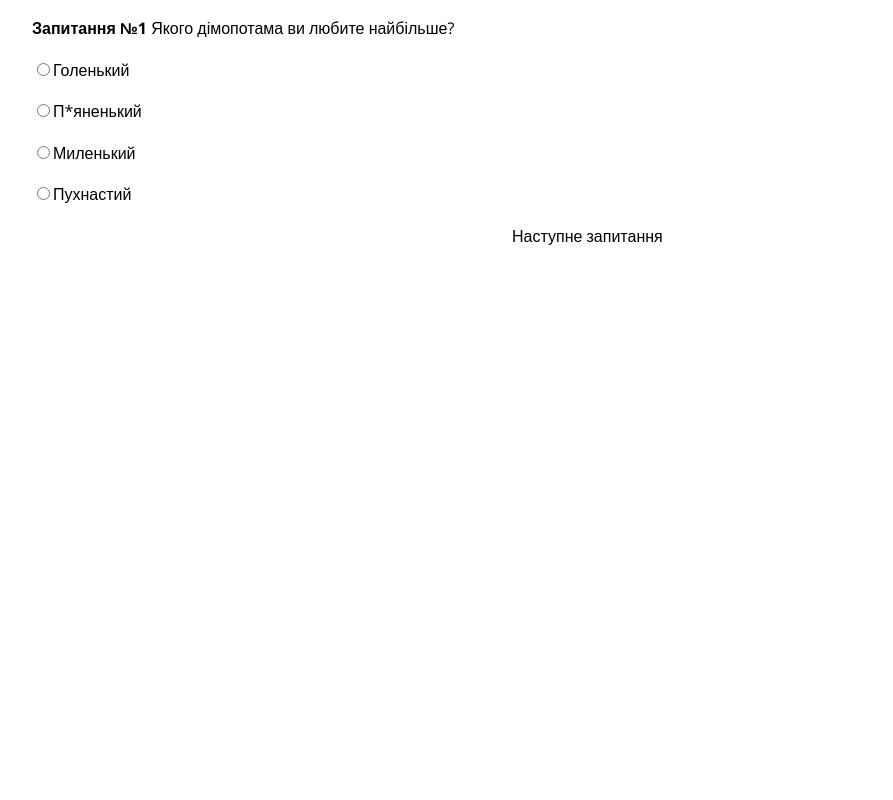
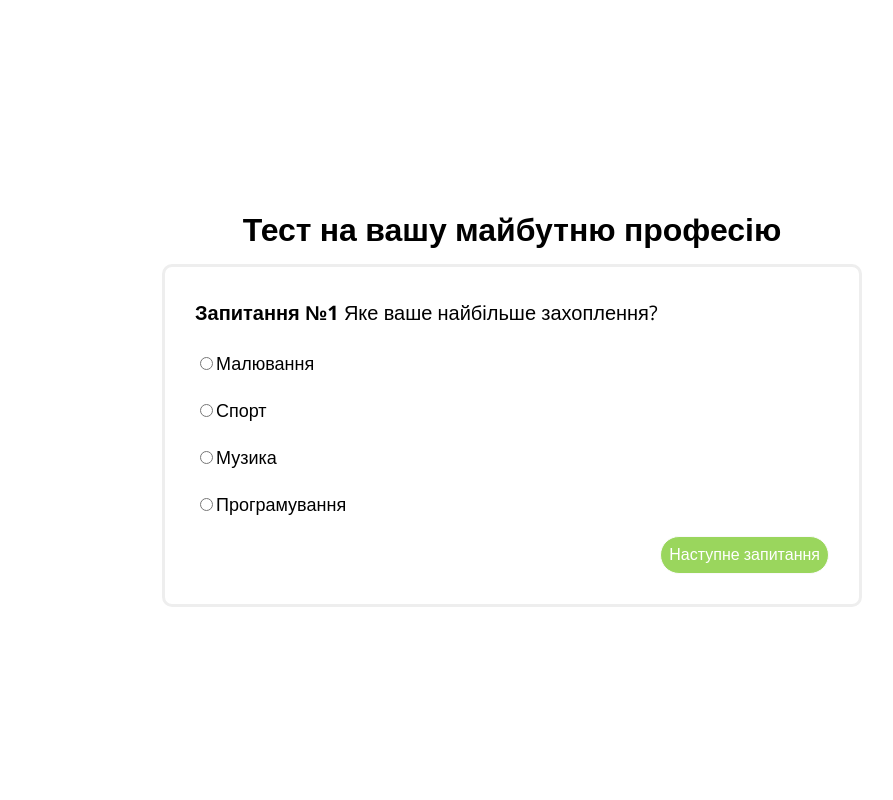
Before and after one commit to Dark-on/abi-compas, a Python web app: template templates/abi-test.html in a window 1280 px wide. Shown: the whole page, without its empty margins (128-1021 px from the left). Run offline with Jinja, Linux system fonts and the light colour scheme; the template is opened without the code that fills it, so the values that code supplies are empty.

Commit message:
style for test

```diff
--- a/assets/css/abi-test.css
+++ b/assets/css/abi-test.css
@@ -44,16 +44,65 @@ a{
 }
 
 /* ABI-TEST */
+.abi-test{
+	width: 100%;
+	height: 100vh;
+	display: flex;
+	justify-content: center;
+	align-items: center;
+	flex-direction: column;
+
+}
+.test-title{
+	margin: 10px;
+}
 .abi-test-inner{
-	display: grid;
-	grid-template-columns: 1fr 1fr;
+	min-width: 700px;
+	border: 3px solid #eee;
+	border-radius: 10px;
+	padding: 30px;
+
 }
-.abi-test__item{
-	grid-column:-1/1;
+.buttons{
+	display:flex;
+	justify-content: flex-end;
+}
+.quest-title{
+	margin-top:0;
 }
 .test-btn{
-	width: 50%;
+	color:#FFFFFF;
+	cursor:pointer;
+	padding:5px 8px;
+	font-size:16px;
+	border:solid 1px #F9F9F9;
+	background:#70C619;
+	margin: 0;
+	border-radius: 20px;
+	transition: .2s linear all;
+	opacity: .7;
 }
-.submit-btn{
-	width: 50%;
+.test-btn:hover {
+	opacity: 1;
 }
+#submit-btn{
+	outline:none;
+	color:white;
+	cursor: pointer;
+	padding:5px 11px;
+	font-size:16px;
+	border-radius: 20px;
+	transition: .2s linear all;
+	border:none;
+	background-color:orange;
+	opacity: .7;
+}
+#submit-btn:hover{
+	opacity: 1;
+}
+.quest-title{
+	font-size: 20px;
+}
+.quest-answ{
+	font-size: 18px;
+}
--- a/assets/css/base-style.css
+++ b/assets/css/base-style.css
@@ -148,6 +148,7 @@ a{
 	color:#444;
 }
 .send-button {
+	outline:none;
 	color:#FFFFFF;
 	cursor:pointer;
 	padding:8px 11px;
--- a/assets/js/abi-test.js
+++ b/assets/js/abi-test.js
@@ -1,49 +1,52 @@
 "use strict";
-window.addEventListener('DOMContentLoaded', function(){ //loaded html but no styles and so on
+
+
+window.addEventListener('DOMContentLoaded', function () { //loaded html but no styles and so on
 	let elemIndex = 0,
-	/* get the buttons from html */
-	prevBut = document.getElementById('prev-btn'),
-	nextBut = document.getElementById('next-btn'),
-	submitBtn = document.getElementById('submit-btn');
+		/* get the buttons from html */
+		btns = document.querySelector('.buttons'),
+		prevBut = document.getElementById('prev-btn'),
+		nextBut = document.getElementById('next-btn'),
+		submitBtn = document.getElementById('submit-btn');
 	showElem(elemIndex); // show first elem
 
 	/* calls the function and increases the element index by 1 */
-	prevBut.onclick = function() {
-		showElem(elemIndex -=1 );
+	prevBut.onclick = function () {
+		showElem(elemIndex -= 1);
 	}
 	/* calls the function and decreases the element index by 1 */
-	nextBut.onclick = function() {
-		showElem(elemIndex +=1 );
+	nextBut.onclick = function () {
+		showElem(elemIndex += 1);
 	}
 
 	/* function that shows an element */
-	function showElem(n){
+	function showElem(n) {
 		let elements = document.querySelectorAll('.abi-test__item');
 
-		if(n < 0) elemIndex = 0;
-		if(n > elements.length - 1) elemIndex = elements.length - 1;
+		if (n < 0) elemIndex = 0;
+		if (n > elements.length - 1) elemIndex = elements.length - 1;
 
 		/* style-changing conditions */
-		switch(n){
+		switch (n) {
 			case 0:
 				prevBut.style.display = 'none';
-				nextBut.style.gridColumn = '2/3';
 				submitBtn.style.display = 'none';
+				btns.style.justifyContent = 'flex-end';
 				break;
 			case elements.length - 1:
 				nextBut.style.display = 'none';
 				submitBtn.style.display = 'block';
+				btns.style.justifyContent = 'space-between';
 				break;
 			default:
 				prevBut.style.display = 'block';
 				nextBut.style.display = 'block';
-				prevBut.style.gridColumn = '1/2';
-				nextBut.style.gridColumn = '2/3';
 				submitBtn.style.display = 'none';
+				btns.style.justifyContent = 'space-between';
 		}
 
 		/* display:none all elements */
-		for (let i = 0; i < elements.length; i++ ){
+		for (let i = 0; i < elements.length; i++) {
 			elements[i].style.display = "none";
 		}
 		/* show elem with curent index */
--- a/templates/abi-test.html
+++ b/templates/abi-test.html
@@ -1,41 +1,48 @@
 <!DOCTYPE html>
 <html lang="uk">
+
 <head>
 	<meta charset="UTF-8">
 	<title>Test</title>
 	<meta name="viewport" content="width=device-width, initial-scale=1">
 	<link rel="stylesheet" href="../assets/css/abi-test.css">
-	<link href="https://fonts.googleapis.com/css?family=Open+Sans:400,700&display=swap&subset=cyrillic" rel="stylesheet">
+	<link href="https://fonts.googleapis.com/css?family=Open+Sans:400,700&display=swap&subset=cyrillic"
+		rel="stylesheet">
 	<script src="../assets/js/abi-test.js"></script>
 </head>
+
 <body>
 	<div class="container">
+
 		<form action="#" method="post" class="abi-test">
+			<h1 class="test-title">Тест на вашу майбутню професію</h1>
 			<div class="abi-test-inner">
 				<div class="abi-test__item">
-					<p><b>Запитання №1</b> Якого дімопотама ви любите найбільше?</p>
-					<p><input type="radio" name="dimopotam" value="Голенький">Голенький</p>
-					<p><input type="radio" name="dimopotam" value="П*яненький">П*яненький</p>
-					<p><input type="radio" name="dimopotam" value="Миленький">Миленький</p>
-					<p><input type="radio" name="dimopotam" value="Пухнастий">Пухнастий</p>
+					<p class="quest-title"><b>Запитання №1</b> Яке ваше найбільше захоплення?</p>
+					<p class="quest-answ"><input type="radio" name="hobby" value="Малювання">Малювання</p>
+					<p class="quest-answ"><input type="radio" name="hobby" value="Спорт">Спорт</p>
+					<p class="quest-answ"><input type="radio" name="hobby" value="Музика">Музика</p>
+					<p class="quest-answ"><input type="radio" name="hobby" value="Програмування">Програмування</p>
 				</div>
 				<div class="abi-test__item">
-					<p><b>Запитання №2</b> Якого олегатора ви любите найбільше?</p>
-					<p><input type="radio" name="olegator" value="Кусючий">Кусючий</p>
-					<p><input type="radio" name="olegator" value="Кучерявенький">Кучерявенький</p>
-					<p><input type="radio" name="olegator" value="Взбударажений">Взбударажений</p>
-					<p><input type="radio" name="olegator" value="Зубастий">Зубастий</p>
+					<p class="quest-title"><b>Запитання №2</b> Як ви навчалися в школі?</p>
+					<p class="quest-answ"><input type="radio" name="rating" value="2-4">2-4</p>
+					<p class="quest-answ"><input type="radio" name="rating" value="4-7">4-7</p>
+					<p class="quest-answ"><input type="radio" name="rating" value="7-10">7-10</p>
+					<p class="quest-answ"><input type="radio" name="rating" value="10-12">10-12</p>
 				</div>
 				<div class="abi-test__item">
-					<p><b>Запитання №3</b> Яку світлану ви любите найбільше?</p>
-					<p><input type="radio" name="svitlana" value="Відважна">Відважна</p>
-					<p><input type="radio" name="svitlana" value="Математична">Математична</p>
-					<p><input type="radio" name="svitlana" value="Закохана у дімопотама">Закохана у дімопотама</p>
-					<p><input type="radio" name="svitlana" value="Намана">Намана</p>
+					<p class="quest-title"><b>Запитання №3</b> Яка професія з переліку найбільше відштовхує?</p>
+					<p class="quest-answ"><input type="radio" name="profession" value="Програміст">Програміст</p>
+					<p class="quest-answ"><input type="radio" name="profession" value="Вчитель">Вчитель</p>
+					<p class="quest-answ"><input type="radio" name="profession" value="Тренер">Тренер</p>
+					<p class="quest-answ"><input type="radio" name="profession" value="Художник">Художник</p>
 				</div>
-				<a class="test-btn" id = "prev-btn">Попереднє запитання</a>
-				<a class="test-btn" id = "next-btn">Наступне запитання</a>
-				<INPUT id = "submit-btn" type="submit" value="Відправити відповіді" class="submit-btn"/>
+				<div class="buttons">
+					<a class="test-btn" id="prev-btn">Попереднє запитання</a>
+					<a class="test-btn" id="next-btn">Наступне запитання</a>
+					<INPUT id="submit-btn" type="submit" value="Відправити відповіді" class="submit-btn" />
+				</div>
 			</div>
 
 		</form>
@@ -43,4 +50,5 @@
 
 
 </body>
+
 </html>
```
Also changed, not shown: README.md (deleted).
